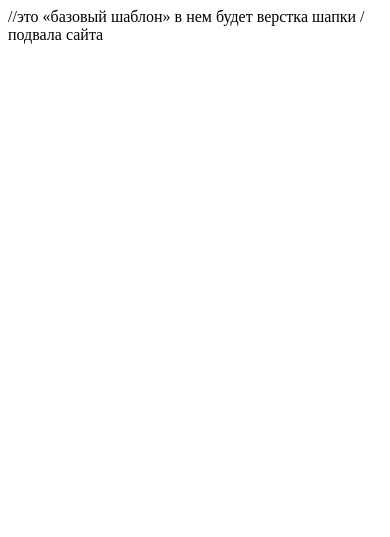
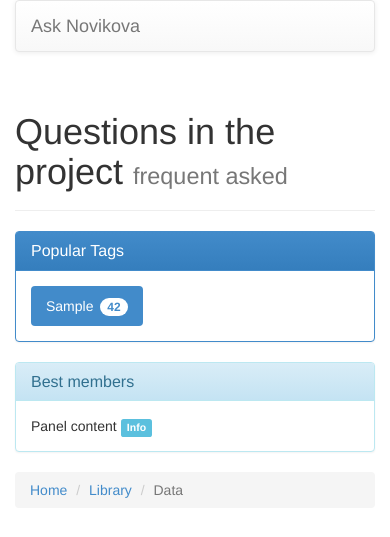
Before and after one commit to AnastasiaNovikova/askNovikova, a Django app: template askMe/templates/askMe/base.html in a window 390 px wide. Shown: the top 537 px of the page. Run offline with Django 3.2, Linux system fonts and the light colour scheme; the template is opened without the code that fills it: values that come from a table or form of the project are taken from there, others are empty; tables that the repository leaves empty hold one stand-in row (values such as "Sample post"); parts of the project's set-up code (start-up, migrations or seed data) failed here and were passed over; some libraries are stand-ins or nearby versions.

Commit message:
Added templates
base.thml connects to index

```diff
--- a/askMe/templates/askMe/base.html
+++ b/askMe/templates/askMe/base.html
@@ -1 +1,90 @@
-//это «базовый шаблон» в нем будет верстка шапки / подвала сайта
+{% load staticfiles %}
+<!DOCTYPE html>
+<html lang="en">
+<head lang="en">
+    <link rel=" stylesheet" href={% static "askMe/css/bootstrap.min.css" %}>
+    <meta charset="UTF-8">
+    <title>{% block title %} ASK {% endblock title %}</title>
+</head>
+<body>
+    <div class="container">
+        <nav class="navbar navbar-default" role="navigation">
+            <div class="container-fluid">
+                <!-- Brand and toggle get grouped for better mobile display -->
+                <div class="navbar-header">
+                    <a class="navbar-brand" href="#">Ask Novikova</a>
+                </div>
+
+            <!-- Collect the nav links, forms, and other content for toggling -->
+            <div class="collapse navbar-collapse" id="bs-example-navbar-collapse-1">
+                <form class="navbar-form navbar-left" role="search">
+                    <div class="form-group">
+                        <input type="text" class="form-control" placeholder="Search">
+                    </div>
+                    <button type="submit" class="btn btn-default">Search!</button>
+                    <button type="submit" class="btn btn-danger">ASK new question!</button>
+                </form>
+
+                <ul class="nav  navbar-nav navbar-right">
+                    <li> <h4 class="navbar-text">Hello, {{ user.username }}!</h4></li>
+                    <li>
+                        <div class="navbar-form btn-group btn-group-sm" role="group" aria-label="...">
+                            <button type="button" class="btn btn-default">
+                                <span class="glyphicon glyphicon-wrench" aria-hidden="true"></span></button>
+                            <button type="button" class="btn btn-default">
+                                <span class="glyphicon glyphicon-log-out" aria-hidden="true"></span></button>
+                        </div>
+                    </li>
+                </ul>
+            </div><!-- /.navbar-collapse -->
+          </div><!-- /.container-fluid -->
+        </nav>
+
+        <div class="row">
+            <div class="col-md-8">
+                <div class="page-header">
+                    <h1>Questions in the project <small>frequent asked</small></h1>
+                </div>
+
+                {% block content %} {% endblock content%}
+
+            </div>
+            <div class="col-md-4">
+                <div class="panel panel-primary">
+                    <div class="panel-heading">
+                        <h3 class="panel-title">Popular Tags</h3>
+                    </div>
+                    <div class="panel-body">
+                        <ul class="nav nav-pills" role="tablist">
+                            {% for tag in popularTags %}
+                            <li role="presentation" {% if forloop.first %} class="active" {% endif %}><a href="#"> {{ tag }} <span class="badge">42</span></a></li>
+                            {% endfor %}
+                        </ul>
+                    </div>
+                </div>
+                <div class="panel panel-info">
+                    <div class="panel-heading">
+                        <h3 class="panel-title">Best members</h3>
+                    </div>
+                    <div class="panel-body">
+                        Panel content <span class="label label-info">Info</span>
+                    </div>
+                </div>
+            </div>
+        </div>
+
+        <ol class="breadcrumb">
+              <li><a href="#">Home</a></li>
+              <li><a href="#">Library</a></li>
+              <li class="active">Data</li>
+        </ol>
+    </div>
+</body>
+<!-- Optional theme -->
+<link rel="stylesheet" href={% static "askMe/css/bootstrap-theme.min.css" %}>
+
+<!-- Latest compiled and minified JavaScript -->
+<script src={% static "askMe/js/bootstrap.min.js" %}></script>
+<script src={% static "askMe/js/bootstrap.js" %}></script>
+<script src={% static "askMe/js/jquery-2.1.1.min.js"%}></script>
+</html>
--- a/askMe/urls.py
+++ b/askMe/urls.py
@@ -8,6 +8,8 @@ import views
 urlpatterns = patterns('',
 
     url(r'^$', views.index, name='index'),
+    url(r'^$', views.signup, name='signup'),
+    url(r'^$', views.login, name='login'),
 
     #url(r'^signup/$', views.signup, name='signup'),
 
```
Also changed, not shown: askMe/templates/askMe/Копия index.html (renamed from askMe/templates/askMe/index.html, +10 -11 lines), askMe/views.py (+8 -0 lines), 2 other files.
